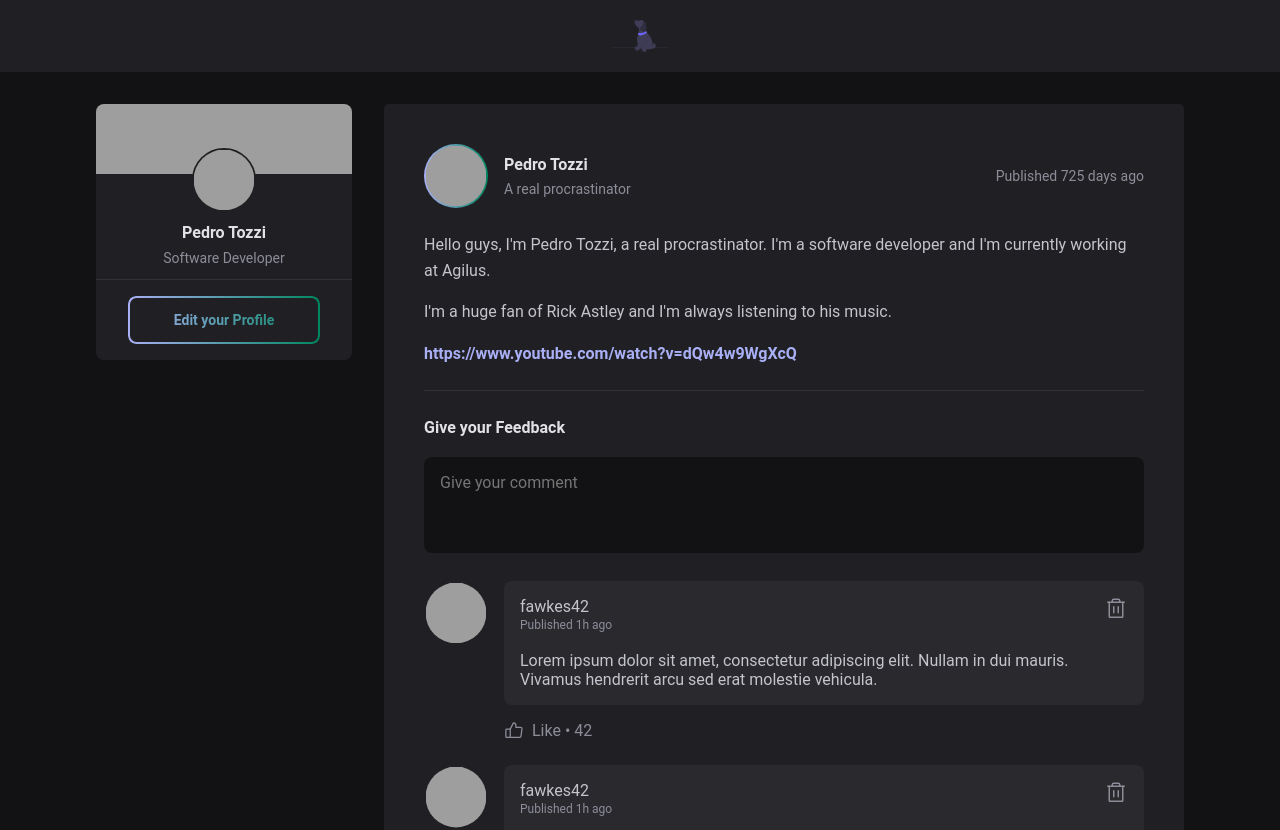
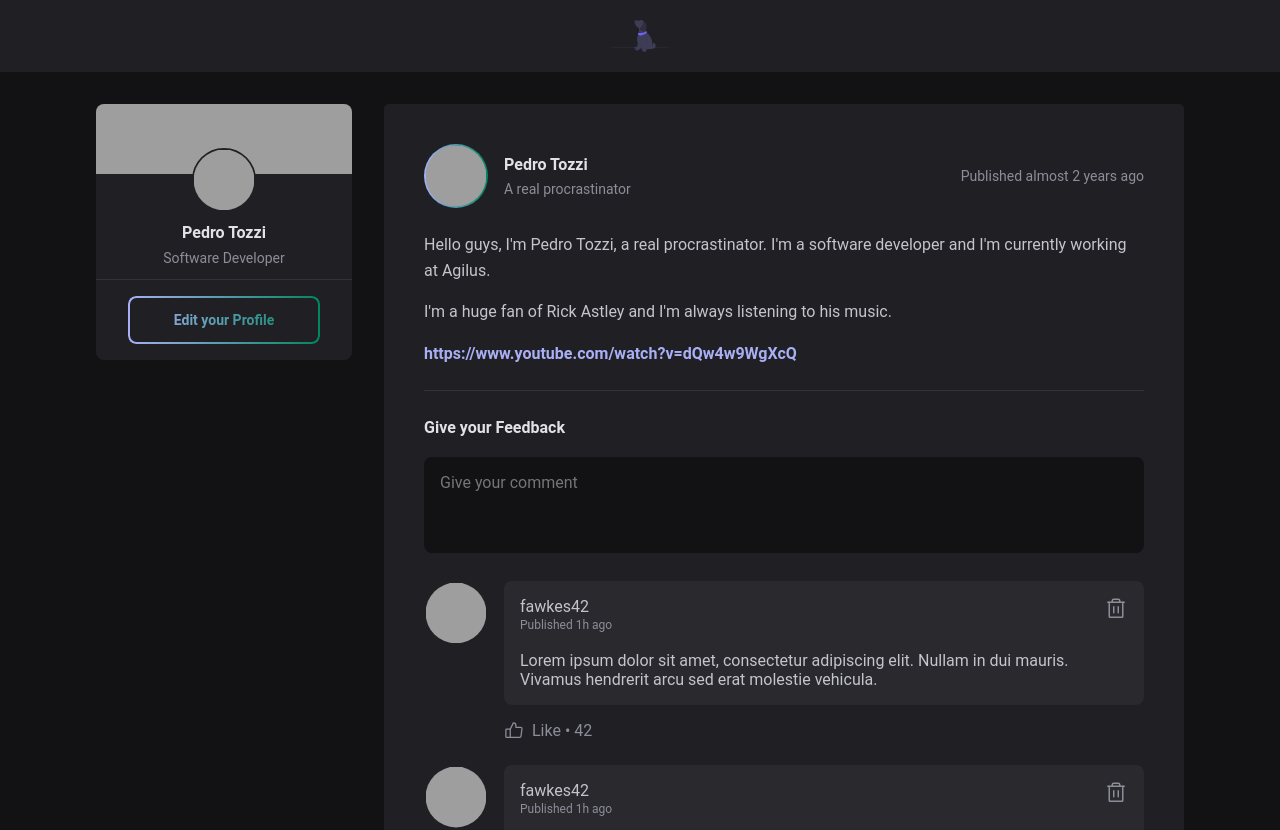
Before and after one commit to fawkes42/forum, a React (Vite) app: page / in a window 1280 px wide. Shown: the top 830 px of the page. Built offline with nearby package versions, Linux system fonts and the light colour scheme; grey boxes are pictures that could not be loaded.

Commit message:
utilizando o date-fns para exibir o tempo relativo do post

```diff
--- a/package.json
+++ b/package.json
@@ -9,6 +9,7 @@
     "preview": "vite preview"
   },
   "dependencies": {
+    "date-fns": "^2.29.3",
     "phosphor-react": "^1.4.1",
     "react": "^18.2.0",
     "react-dom": "^18.2.0"
--- a/src/components/Post.jsx
+++ b/src/components/Post.jsx
@@ -1,3 +1,4 @@
+import { formatDistanceToNow } from 'date-fns';
 import { Avatar } from './Avatar';
 import { Comment } from './Comment';
 import styles from './Post.module.css';
@@ -52,16 +53,12 @@
                     }
                     dateTime={publishedDate}
                 >
-                    Published {`
-                        ${days ?
-                            `${days > 1 ? `${days} days` : `${days} day`}`
-                            : hours
-                                ? `${hours > 1 ? `${hours} hours` : `${hours} hour`}`
-                                : minutes
-                                    ? `${minutes > 1 ? `${minutes} minutes` : `${minutes} minute`}`
-                                    : `${seconds > 1 ? `${seconds} seconds` : `${seconds} second`}`
-                        }
-                        ago`}
+                    Published {
+                        formatDistanceToNow(
+                            new Date(publishedAt),
+                            { addSuffix: true }
+                        )
+                    }
                 </time>
             </header>
 
```
Also changed, not shown: 1 other file (tests, documents, lock files or other folders).
